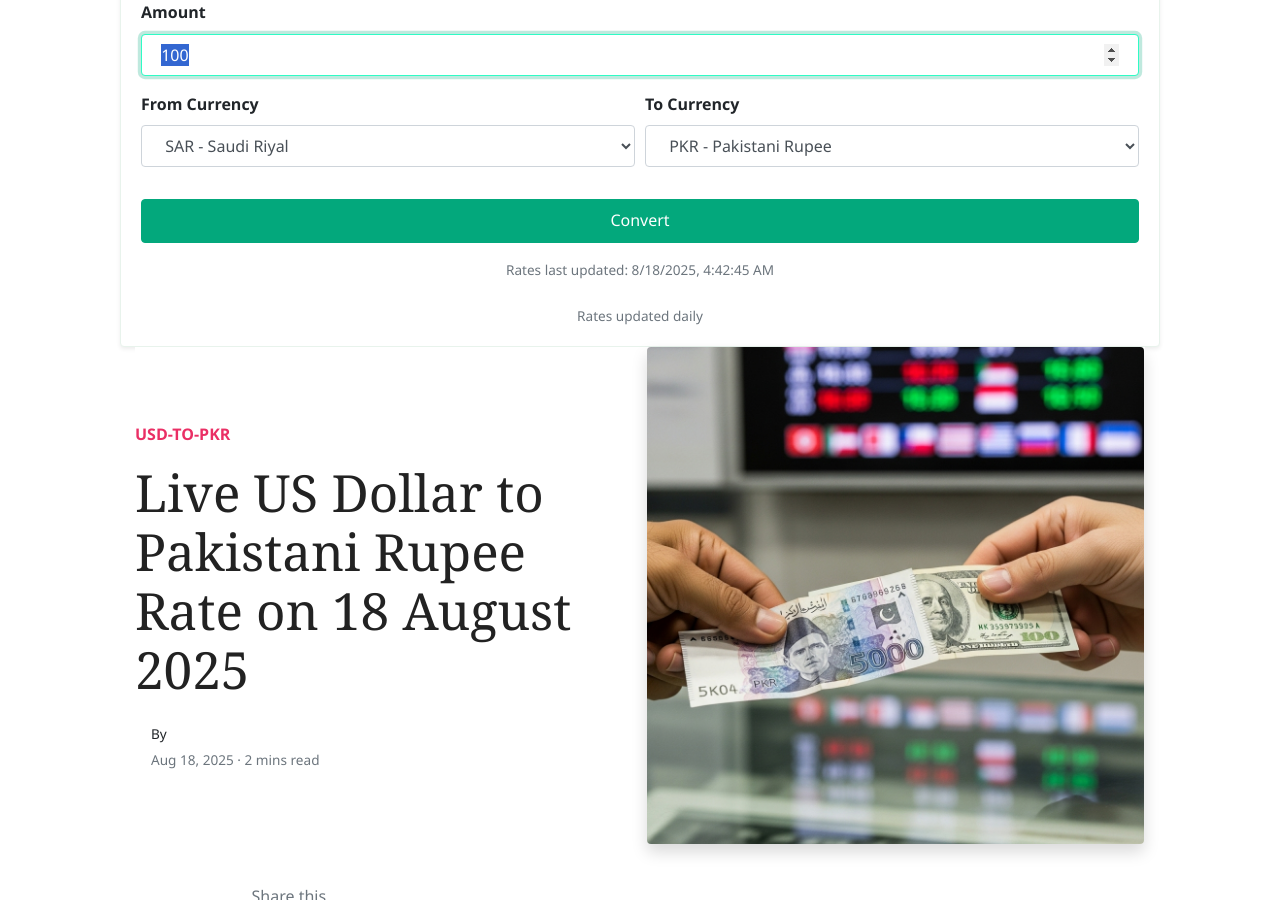
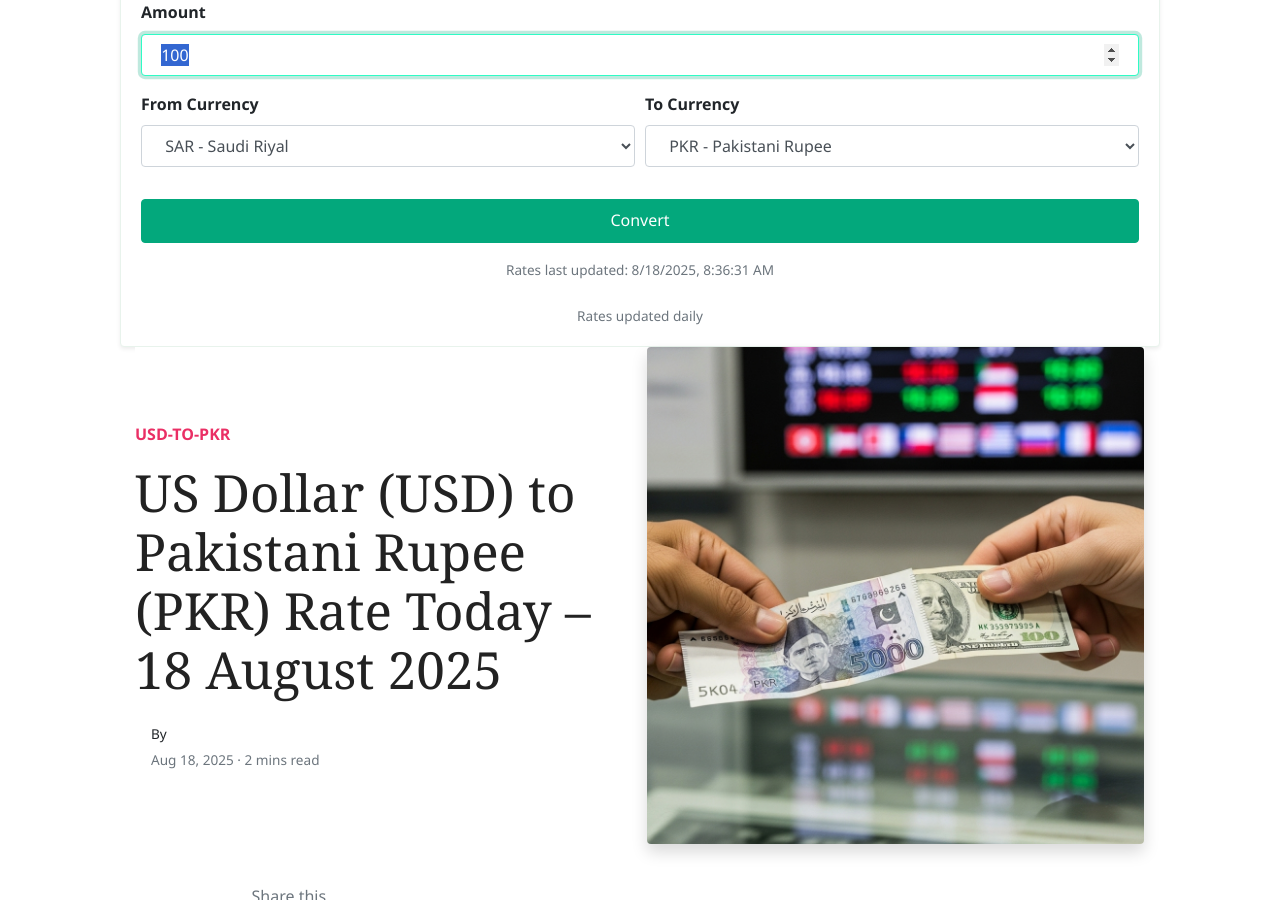
Before and after one commit to mlcom/mlcom.github.io, a Jekyll site: the page built from _posts/2025-08-18-today-us-dollar-to-pkr-exchange-rate-august-2025-prices-updated-usd-to-pkr.md, in a window 1280 px wide and 900 px high, scrolled down 242 px. Built offline with Jekyll 4.4.1, drawn with Linux system fonts in a browser that asks for light colours; nearby versions of some CDN libraries; comment, search, counter and statistics services are not loaded.

Commit message:
Automated: Update currency rates and generate daily posts

```diff
--- a/_data/rates.yml
+++ b/_data/rates.yml
@@ -1,4 +1,4 @@
-last_updated_utc: '2025-08-18T04:42:45.218426+00:00'
+last_updated_utc: '2025-08-18T08:36:31.743281+00:00'
 rates:
   AED: 3.6725
   AFN: 68.3263
--- a/_posts/2025-08-18-today-us-dollar-to-pkr-exchange-rate-august-2025-prices-updated-usd-to-pkr.md
+++ b/_posts/2025-08-18-today-us-dollar-to-pkr-exchange-rate-august-2025-prices-updated-usd-to-pkr.md
@@ -1,6 +1,6 @@
 ---
 layout: post
-title:  'Live US Dollar to Pakistani Rupee Rate on 18 August 2025'
+title:  'US Dollar (USD) to Pakistani Rupee (PKR) Rate Today – 18 August 2025'
 author: jane
 categories: [ usd-to-pkr ]
 image: assets/images/usd-to-pkr-rate-today.jpg
```
Also changed, not shown: _posts/2025-08-18-today-saudi-riyal-to-pkr-exchange-rate-august-2025-prices-updated-sar-to-pkr.md (+1 -1 lines), _posts/2025-08-18-today-uk-pound-sterling-to-pkr-exchange-rate-august-2025-prices-updated-gbp-to-pkr.md (+1 -1 lines).
